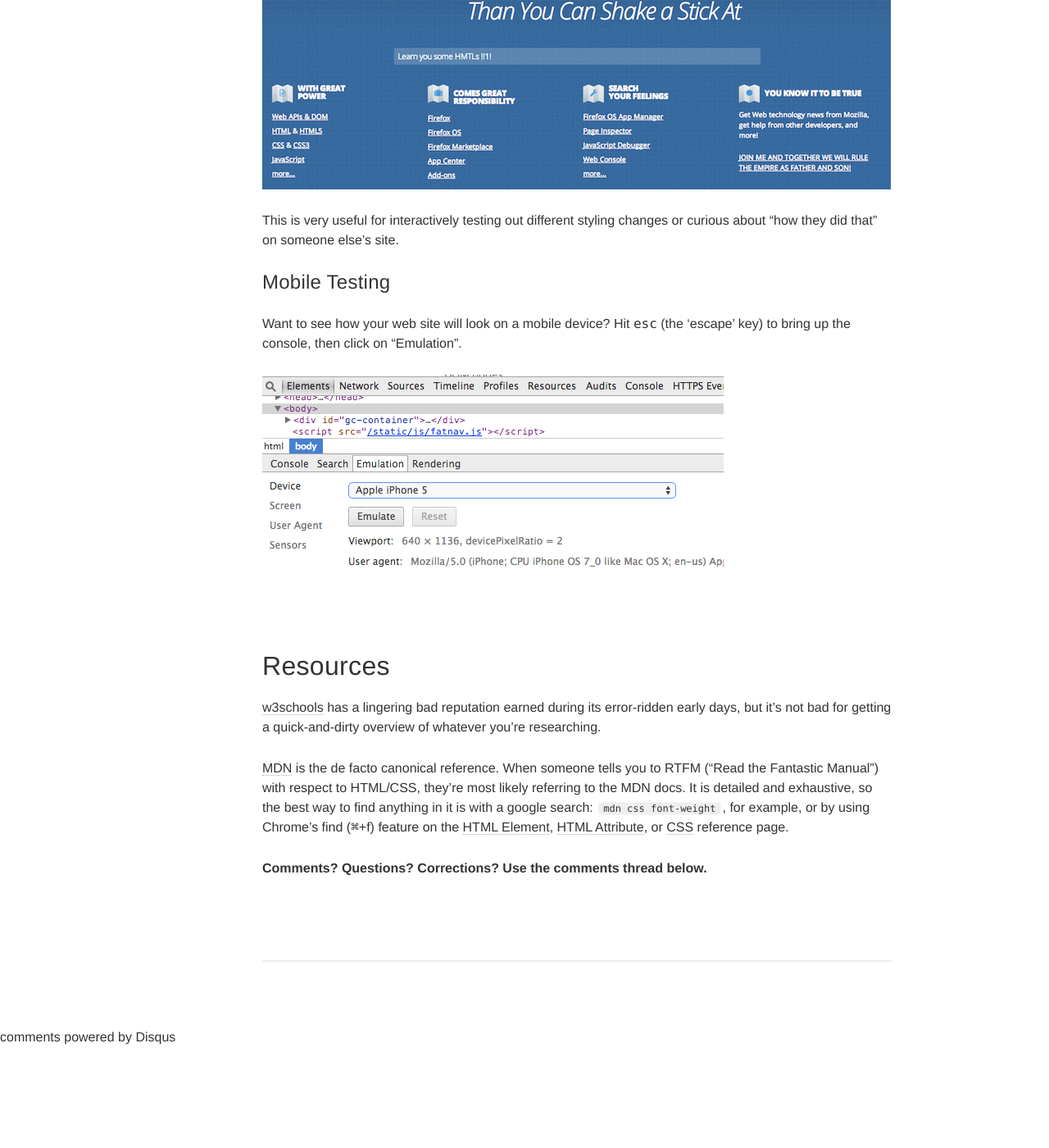
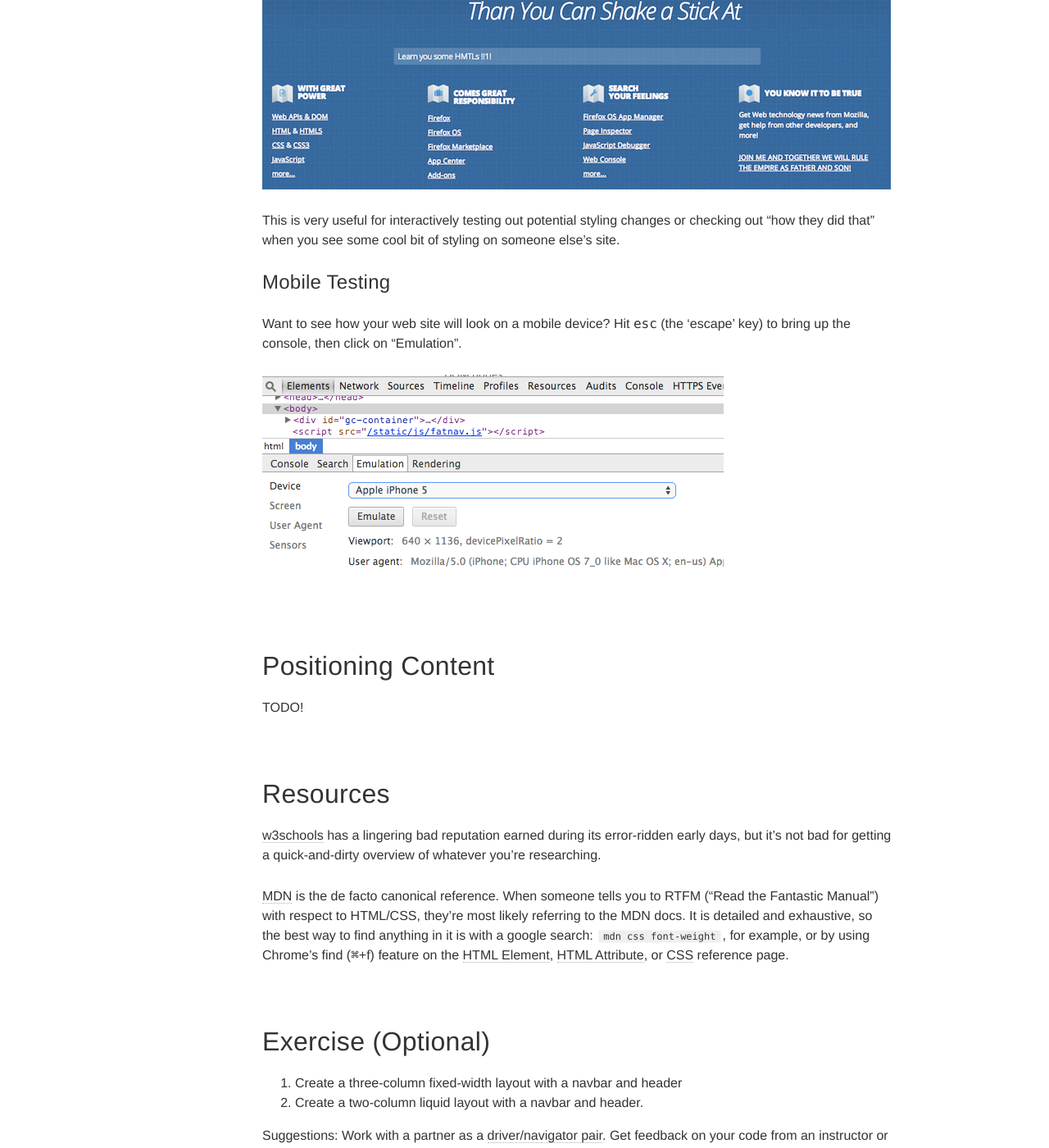
Before and after one commit to portlandcodeschool/primer, a Jekyll site: the page built from _posts/2014-07-19-beginning_html_and_css.markdown, in a window 1280 px wide and 1400 px high, scrolled down 6667 px. Shown: the whole window at 82% size. Built offline with Jekyll 4.4.1, drawn with Linux system fonts in a browser that asks for light colours; nearby versions of some CDN libraries; comment, search, counter and statistics services are not loaded; before the commit the page ends 7944 px from its top, so only the background shows below that; some of the changed text lies outside the part shown.

Commit message:
Add position section to HTML-CSS 1 page.

```diff
--- a/_posts/2014-07-19-beginning_html_and_css.markdown
+++ b/_posts/2014-07-19-beginning_html_and_css.markdown
@@ -8,7 +8,7 @@ comments: true
 ---
 
 Goals
-=====
+======
 * Name classes and ids semantically.
 * Style text.
 * Understand the box model.
@@ -288,8 +287,8 @@ and here it is after some, shall we say, enhancements
 
 ![mdn_after]({{ site.url }}/images/after.png)
 
-This is very useful for interactively testing out different styling changes or
-curious about "how they did that" on someone else's site.
+This is very useful for interactively testing out potential styling changes or checking out
+"how they did that" when you see some cool bit of styling on someone else's site.
 
 ### Mobile Testing
 
@@ -297,6 +296,11 @@ Want to see how your web site will look on a mobile device? Hit <kbd>esc</kbd>
 (the 'escape' key) to bring up the console, then click on "Emulation".
 
 ![mobile_emulator]({{ site.url }}/images/mobileemulator.png)
+
+Positioning Content
+====================
+TODO!
+
 
 Resources
 =========
@@ -312,10 +316,23 @@ anything in it is with a google search: `mdn css font-weight`, for example, or b
 Chrome's find (<kbd>⌘</kbd>+f) feature on the [HTML Element][elements],
 [HTML Attribute][attrs], or [CSS][cssref] reference page.
 
-[elements]:http://developer.mozilla.org/en-US/docs/Web/HTML/Element
-[attrs]:http://developer.mozilla.org/en-US/docs/Web/HTML/Attributes
+[elements]: http://developer.mozilla.org/en-US/docs/Web/HTML/Element
+[attrs]: http://developer.mozilla.org/en-US/docs/Web/HTML/Attributes
 [cssref]: http://developer.mozilla.org/en-US/docs/Web/CSS/Reference
 
+
+Exercise (Optional)
+====================
+1. Create a three-column fixed-width layout with a navbar and header
+2. Create a two-column liquid layout with a navbar and header.
+
+Suggestions: Work with a partner as a [driver/navigator pair][pairing-primer].
+Get feedback on your code from an instructor or TA.
+
+[pairing-primer]:http://www.wikihow.com/Pair-Program
+
+<!-- starter code? -->
+<!-- see: http://www.maxdesign.com.au/articles/css-layouts -->
 
 
 
--- a/_posts/2014-07-19-intermediate_html_and_css.markdown
+++ b/_posts/2014-07-19-intermediate_html_and_css.markdown
@@ -23,6 +23,6 @@ Exercise (Optional)
 ====================
 Make a (non-functional, of course) clone of the [Google homepage](http://www.google.com). Use Element Inspector for inspiration.
 
-Suggestions: Work with a partner as [driver/navigator pair][pairing-primer]. Get feedback on your code from an instructor or TA.
+Suggestions: Work with a partner as a [driver/navigator pair][pairing-primer]. Get feedback on your code from an instructor or TA.
 
 [pairing-primer]:http://www.wikihow.com/Pair-Program
```
Also changed, not shown: other parts of _posts/2014-07-19-beginning_html_and_css.markdown (+1 -2 lines).
